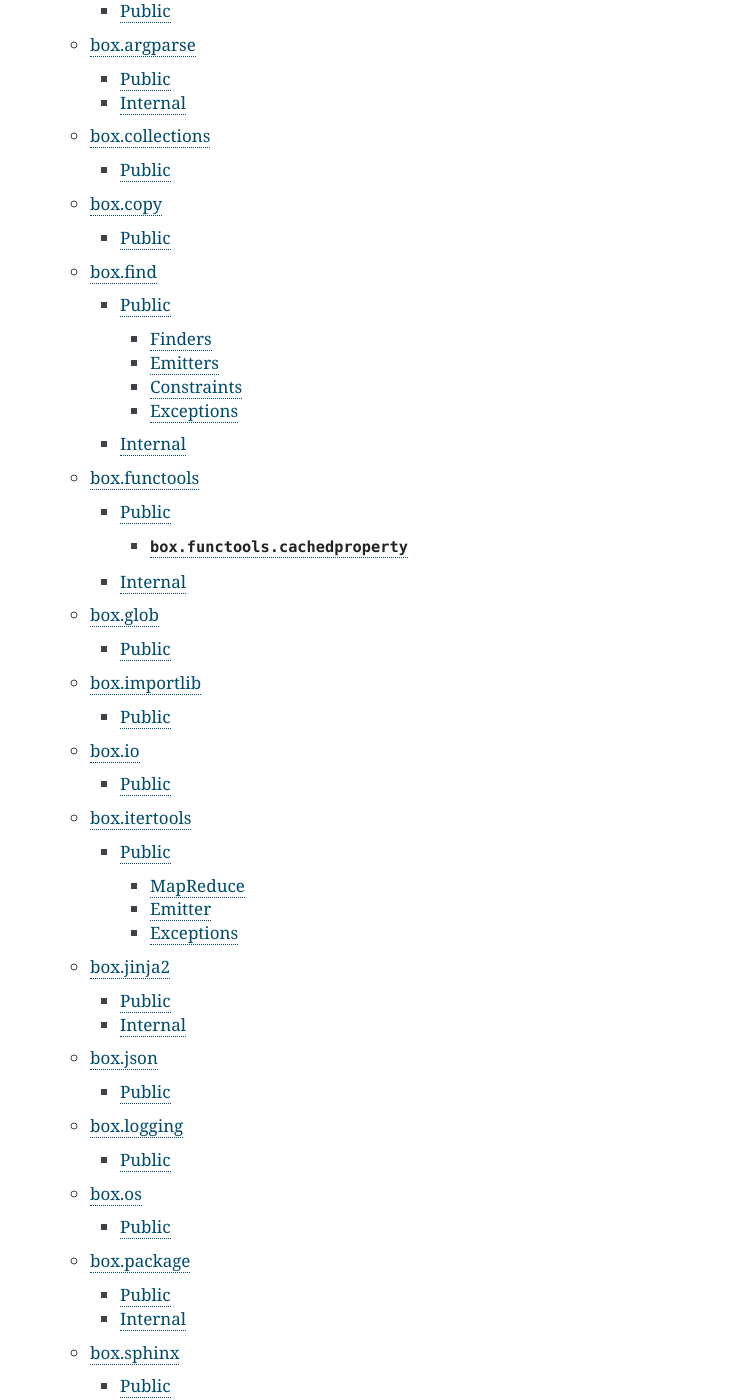
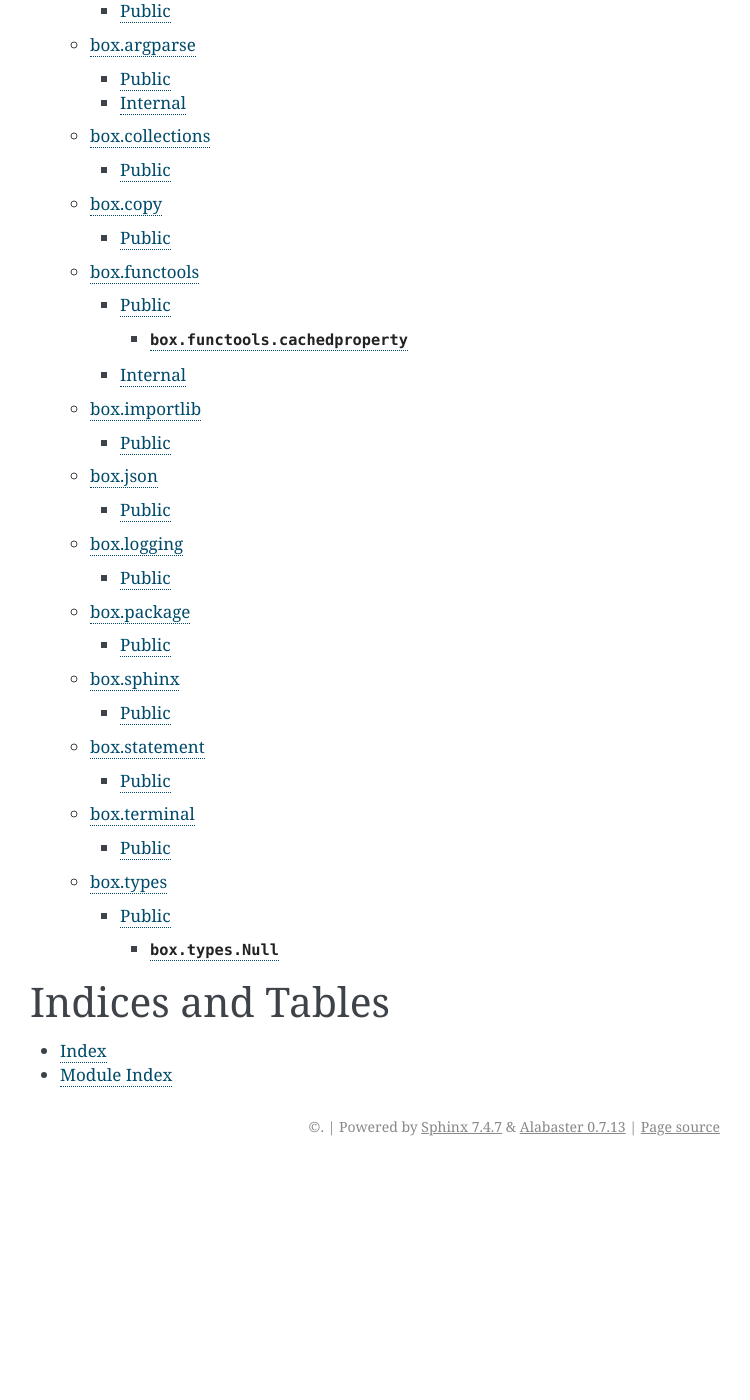
Before and after one commit to salexkidd/box, a Sphinx documentation site: the page built from docs/index.rst, in a window 1280 px wide and 1400 px high, scrolled down 351 px. Shown: the whole window, without its empty margins (390-1140 px from the left). Built offline with Sphinx 7.4.7, drawn with Linux system fonts in a browser that asks for light colours; after the commit the page ends 1517 px from its top, so only the background shows below that.

Commit message:
updated docs

```diff
--- a/docs/api/find.rst
+++ /dev/null
@@ -1,52 +0,0 @@
-========
-box.find
-========
-
-Module provides finding functionality based on map_reduce concept
-and python generators.
-
-------
-Public
-------
-
-Module’s public interface.
-
-Finders
--------
-
-.. autoclass:: box.find.find
-.. autoclass:: box.find.find_files
-.. autoclass:: box.find.find_strings
-.. autoclass:: box.find.find_objects
-
-Emitters
---------
-
-.. autoclass:: box.find.Emitter
-.. autoclass:: box.find.FileEmitter
-.. autoclass:: box.find.StringEmitter
-.. autoclass:: box.find.ObjectEmitter
-
-Constraints
------------
-
-.. autoclass:: box.find.Constraint
-.. autoclass:: box.find.CompositeConstraint
-.. autoclass:: box.find.PatternConstraint
-
-Exceptions
-----------
-
-.. autoclass:: box.find.NotFound
-
---------
-Internal
---------
-
-Module’s internal implementation.
-
-.. autoclass:: box.find.filename.FilenameConstraint
-.. autoclass:: box.find.filepath.FilepathConstraint
-.. autoclass:: box.find.maxdepth.MaxdepthConstraint
-.. autoclass:: box.find.objname.ObjnameConstraint
-.. autoclass:: box.find.objtype.ObjtypeConstraint
--- a/docs/api/glob.rst
+++ /dev/null
@@ -1,13 +0,0 @@
-========
-box.glob
-========
-
-Functionality relevant to standard glob module.
-
-------
-Public
-------
-
-Module’s public interface.
-
-.. autofunction:: box.glob.enhanced_iglob
--- a/docs/api/io.rst
+++ /dev/null
@@ -1,13 +0,0 @@
-======
-box.io
-======
-
-Module provides some input/output functionality.
-
-------
-Public
-------
-
-Module’s public interface.
-
-.. autoclass:: box.io.enhanced_input
--- a/docs/api/itertools.rst
+++ /dev/null
@@ -1,26 +0,0 @@
-=============
-box.itertools
-=============
-
-Module adds some functionality to standard itertools module.
-
-------
-Public
-------
-
-Module's public interface.
-
-MapReduce
----------
-
-.. autoclass:: box.itertools.map_reduce
-
-Emitter
--------
-
-.. autoclass:: box.itertools.Emitter
-
-Exceptions
-----------
-
-.. autoclass:: box.itertools.NotEmitted
--- a/docs/api/jinja2.rst
+++ /dev/null
@@ -1,29 +0,0 @@
-==========
-box.jinja2
-==========
-
-Module extends popular templating package jinja2.
-
-.. warning:: Jinja2 is not in box dependencies list. You have
-     to install it to use this module.
-
-------
-Public
-------
-
-Module’s public interface.
-
-Functions to work with jinja2 using one line of code.
-They support object as context (lazy name/attribute instead of key/value).
-
-.. autoclass:: box.jinja2.render_string
-.. autoclass:: box.jinja2.render_file
-.. autoclass:: box.jinja2.render_dir
-
---------
-Internal
---------
-
-Module’s internal implementation.
-
-.. autoclass:: box.jinja2.context.ObjectContext
--- a/docs/api/os.rst
+++ /dev/null
@@ -1,14 +0,0 @@
-======
-box.os
-======
-
-Functionality relevant to standard os module.
-
-------
-Public
-------
-
-Module’s public interface.
-
-.. autofunction:: box.os.balanced_walk
-.. autofunction:: box.os.enhanced_join
--- a/docs/api/package.rst
+++ b/docs/api/package.rst
@@ -13,15 +13,5 @@ Public
 Module’s public interface.
 
 .. autoclass:: box.package.Settings
-     :members: _extensions
-
 .. autoclass:: box.package.Version
 .. autoclass:: box.package.include
-
---------
-Internal
---------
-
-Module’s internal implementation.
-
-.. autoclass:: box.package.settings.SettingsMetaclass
```
